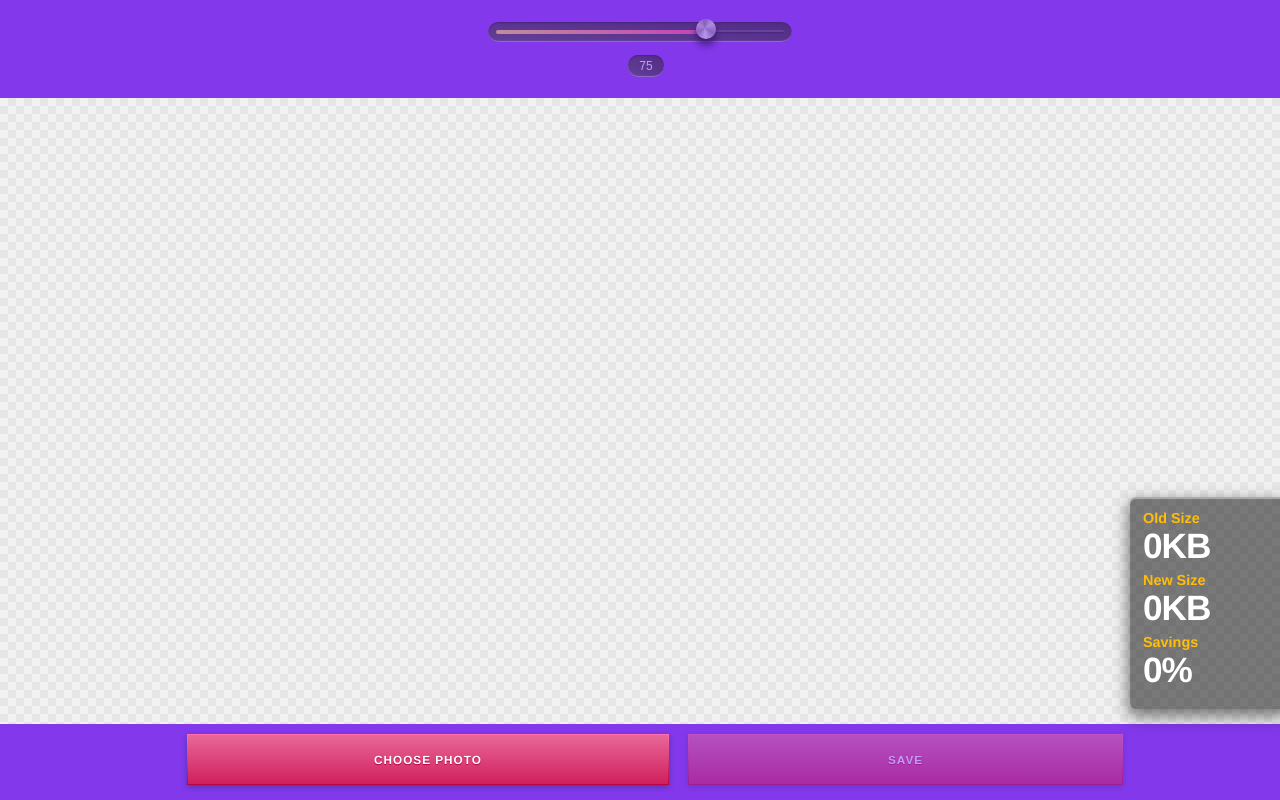
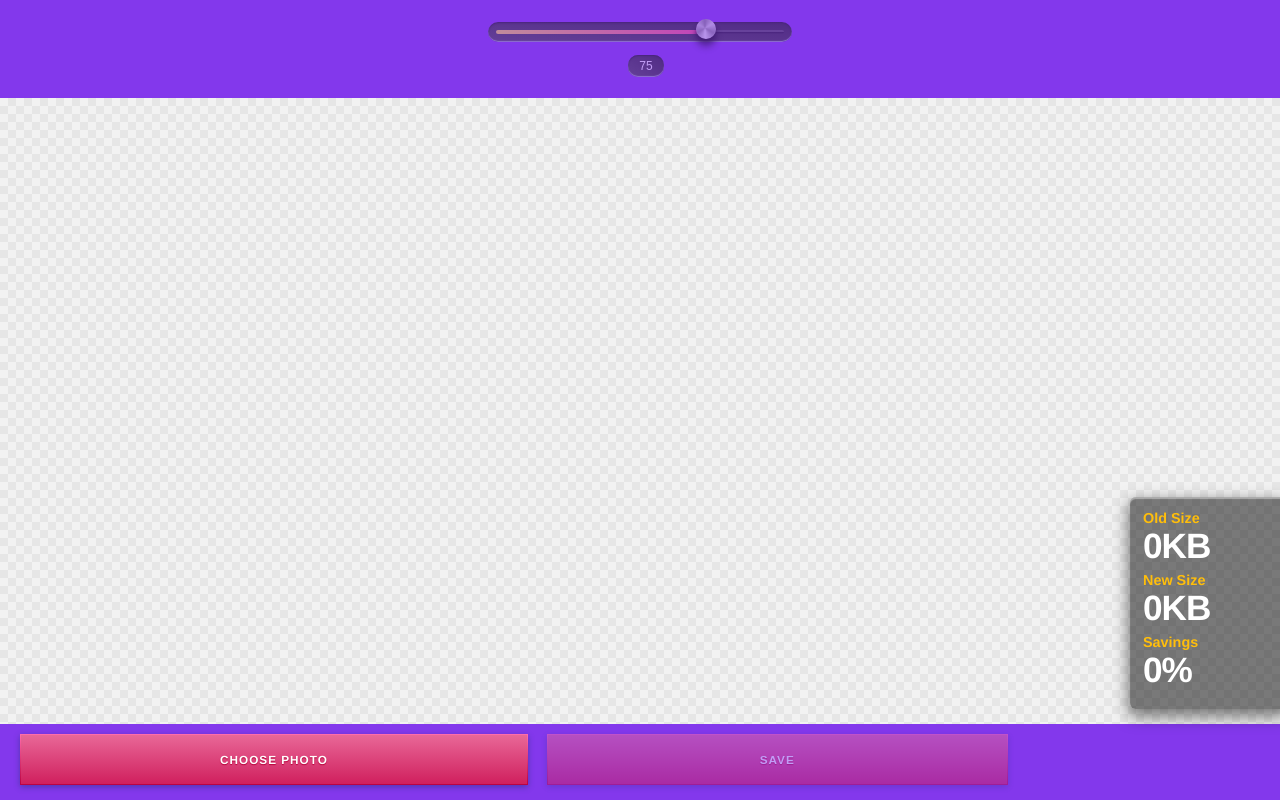
Before and after one commit to addyosmani/smaller-pictures-app, a website: page app/index.html in a window 1280 px wide. Drawn offline with Linux system fonts and the light colour scheme.

Commit message:
some style fixes for button alignment

```diff
--- a/app/styles/main.css
+++ b/app/styles/main.css
@@ -80,16 +80,15 @@ body {
 
 /* common colors */
 
-header,
-footer {
-    background: #8338EC;
+header {
+  text-align: center;
 }
 
 header,
 footer {
     color: #fff;
     padding: 10px;
-    text-align: center;
+    background: #8338EC;
 }
 
 footer a {
@@ -138,7 +137,7 @@ footer button {
 
 footer label.button,
 footer button {
-    width: 34%;
+    width: 36%;
 }
 
 
```
